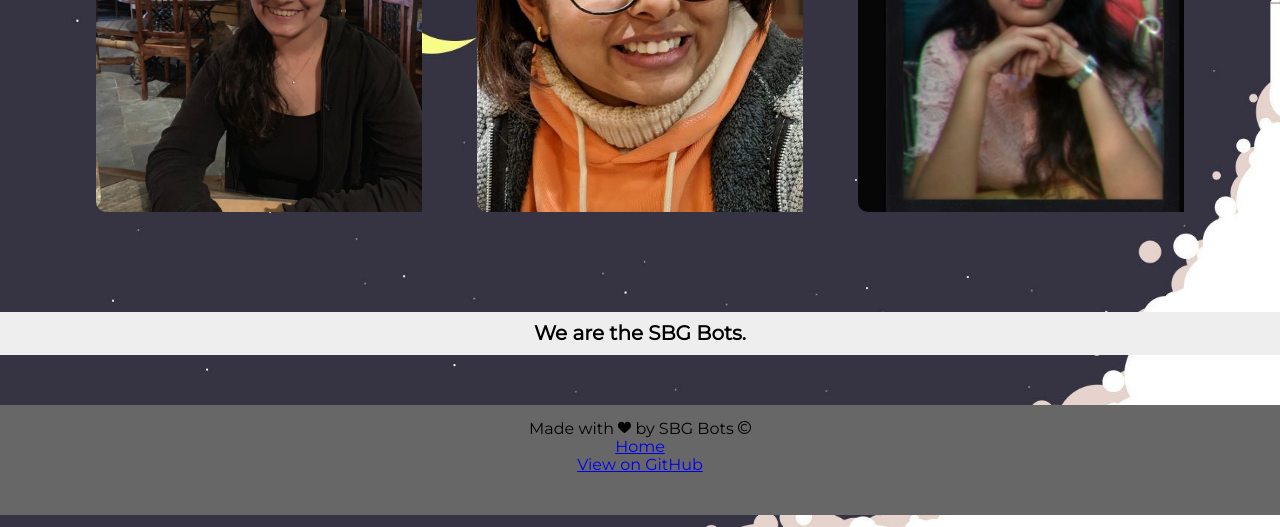
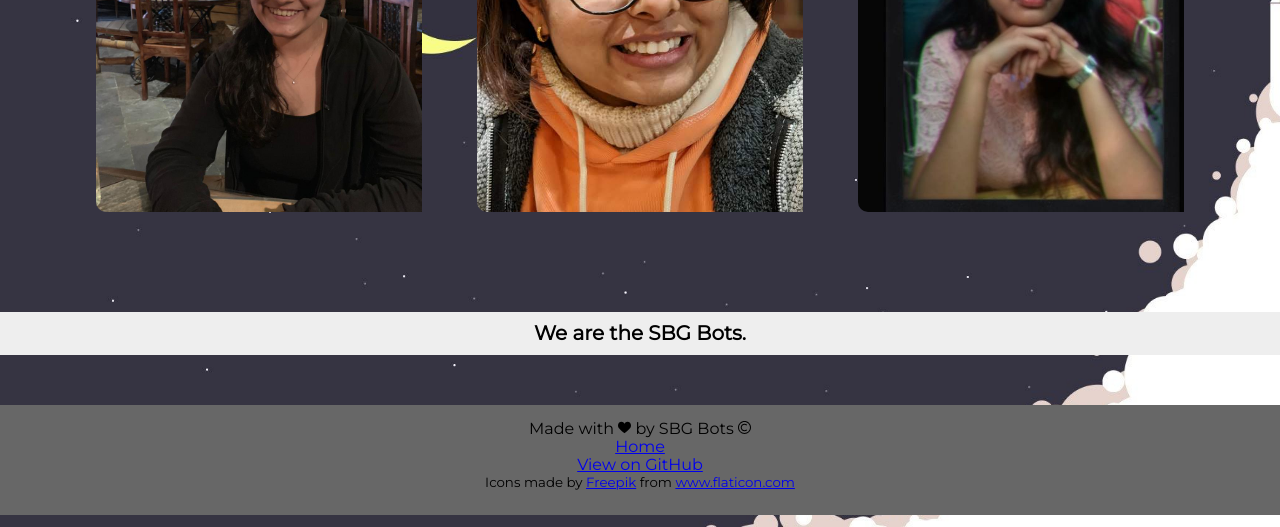
Before and after one commit to bhumikabhatia/sbg-bots, a plain HTML site: page meetTheTeam.html in a window 1280 px wide. Shown: the part 273-800 px from the top of the page. Drawn offline with Linux system fonts and the light colour scheme.

Commit message:
attributed icon source
attributed icon source

```diff
--- a/css/styleMeetTeam.css
+++ b/css/styleMeetTeam.css
@@ -126,3 +126,6 @@ p{
 .wrapper img{
     height: 13px;
 }
+.attribute{
+    font-size: smaller;
+}
--- a/meetTheTeam.html
+++ b/meetTheTeam.html
@@ -91,6 +91,9 @@
             <span>Made with <img src="images/heart.svg"> by SBG Bots <a href="meetTheTeam.html"><img src="images/copyright.svg"></a></span>
             <br><a href="MAINPAGE.html">Home</a>
             <br><a href="https://github.com/bhumikabhatia/sbg-bots">View on GitHub</a>
+            <br><div class="attribute">
+                Icons made by <a href="http://www.freepik.com/" title="Freepik">Freepik</a> from <a href="https://www.flaticon.com/" title="Flaticon"> www.flaticon.com</a>
+            </div>
         </div>
     </footer>
     </div>
```
Also changed, not shown: MAINPAGE.html (+1 -1 lines).
